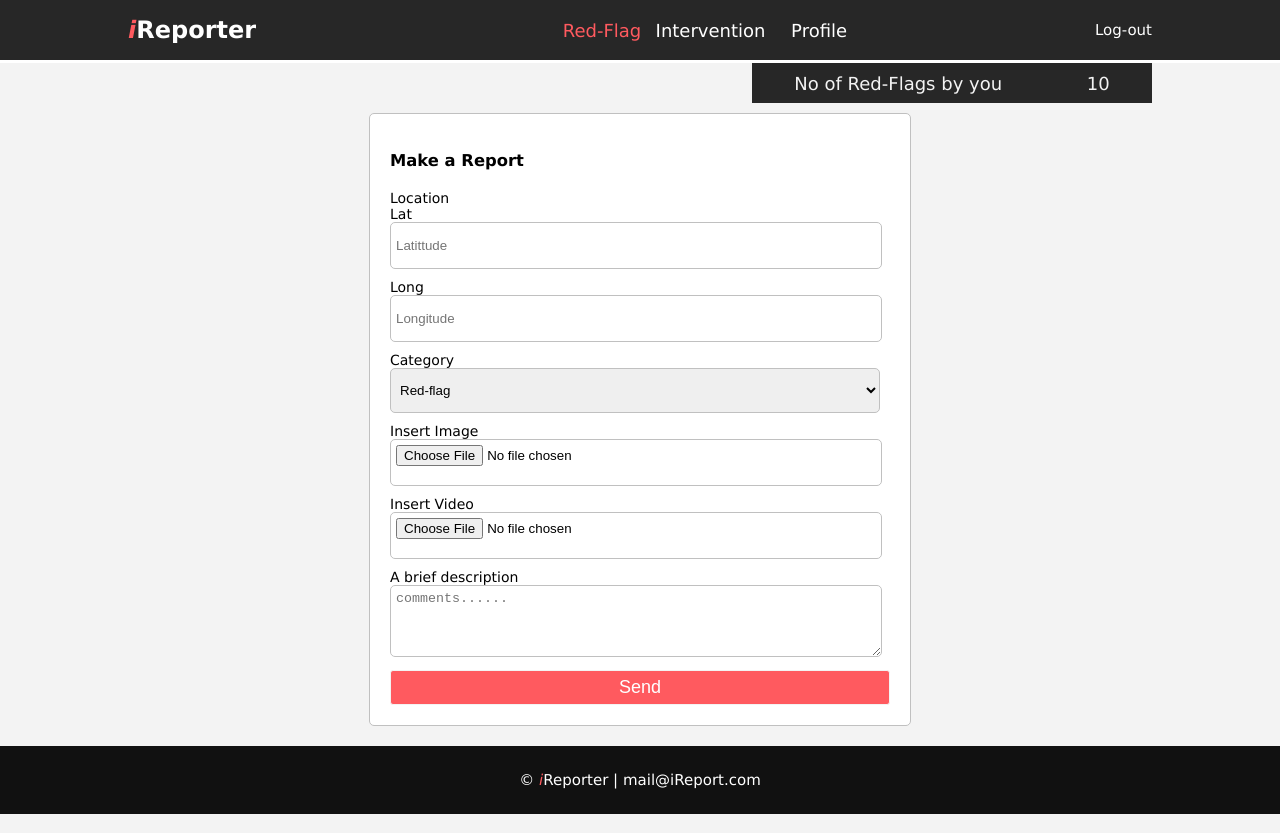
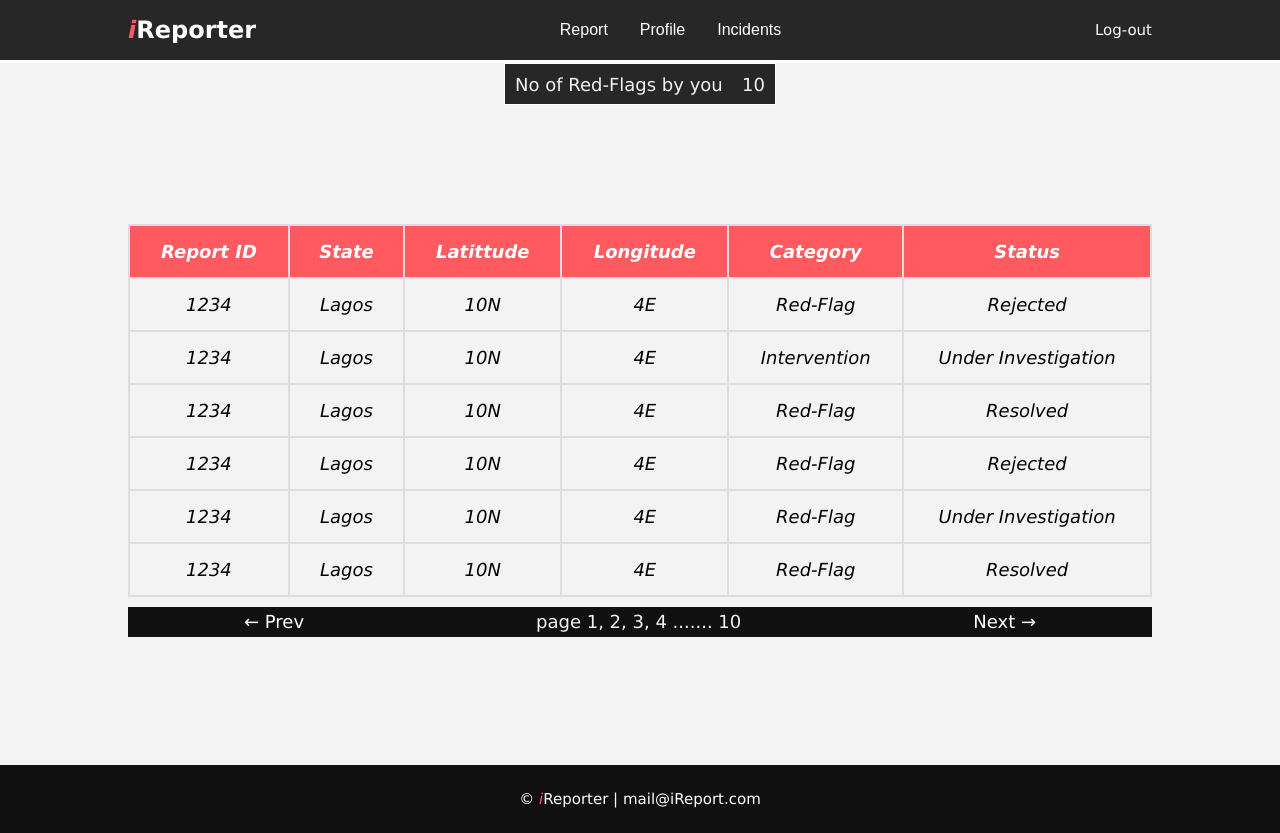
Before and after one commit to kennymorgan1/iReporter, a website: page ui/redFlag.html in a window 1280 px wide. Drawn offline with Linux system fonts and the light colour scheme.

Commit message:
Improve ui

```diff
--- a/package.json
+++ b/package.json
@@ -50,7 +50,8 @@
     "express-validator": "^5.3.0",
     "mocha": "^5.2.0",
     "nodemon": "^1.18.6",
-    "nyc": "^13.1.0"
+    "nyc": "^13.1.0",
+    "pg": "^7.7.1"
   },
   "nyc": {
     "all": true,
--- a/ui/css/styleadmin.css
+++ b/ui/css/styleadmin.css
@@ -114,6 +114,7 @@ th,td{
   display: flex;
   justify-content: center;
   margin: auto;
+  flex-direction: column;
 }
 .page {
   background: #111;
@@ -123,8 +124,6 @@ th,td{
   align-items: center;
   color: #f3f3f3;
   height: 30px;
-  margin: -15px;
-  margin-right: -70px;
 }
 .page a {
   color: #fff;
--- a/ui/css/stylehome.css
+++ b/ui/css/stylehome.css
@@ -45,27 +45,71 @@ header{
 }
 
 .header-nav{
-    display: flex;
-    flex-wrap: wrap;
+  overflow: hidden;
+  font-family: Arial;
 }
-.header-nav ul{
-    display: flex;
-    list-style: none;
-    width: 100%;
-    text-align: center;
-    order: 1;
-    flex-wrap: wrap;
+
+.header-nav a{
+  float: left;
+  font-size: 16px;
+  color: white;
+  text-align: center;
+  padding: 18px 16px;
+  text-decoration: none;
 }
-.header-nav li{
-    flex: 1;
+/* The dropdown container */
+.dropdown {
+  float: left;
+  overflow: hidden;
 }
-.header-nav ul li a{
-    color: #fff;
-    font-size: 18px;
-    margin-left: 20px;
-    width: 100%;
-    display: block;
+
+/* Dropdown button */
+.dropdown .dropbtn {
+  font-size: 16px;
+  border: none;
+  outline: none;
+  color: white;
+  padding: 18px 16px;
+  background-color: inherit;
+  font-family: inherit; /* Important for vertical align on mobile phones */
+  margin: 0; /* Important for vertical align on mobile phones */
 }
+
+/* Add a red background color to navbar links on hover */
+.navbar a:hover, .dropdown:hover .dropbtn {
+  color: #bd4747;
+}
+
+/* Dropdown content (hidden by default) */
+.dropdown-content {
+  display: none;
+  position: absolute;
+  background-color: #272727;
+  min-width: 160px;
+  box-shadow: 0px 8px 16px 0px rgba(0,0,0,0.2);
+  z-index: 1;
+}
+
+/* Links inside the dropdown */
+.dropdown-content a {
+  float: none;
+  color: #fff;
+  padding: 12px 16px;
+  text-decoration: none;
+  display: block;
+  text-align: left;
+}
+
+/* Add a grey background color to dropdown links on hover */
+.dropdown-content a:hover {
+  background-color: #ddd;
+}
+
+/* Show the dropdown menu on hover */
+.dropdown:hover .dropdown-content {
+  display: block;
+}
+
 .toggleNav {
     display: none;
   }
@@ -104,7 +148,7 @@ header{
     align-items:center;
 }
 
-.content h1{
+.content h1 {
     font-size: 30px;
     color: #fff;
     text-align: center;
--- a/ui/css/styleprofile.css
+++ b/ui/css/styleprofile.css
@@ -142,6 +142,7 @@ td a {
   display: flex;
   justify-content: center;
   margin: auto;
+  flex-direction: column;
 }
 .page {
   background: #111;
@@ -151,8 +152,6 @@ td a {
   align-items: center;
   color: #f3f3f3;
   height: 30px;
-  margin: -15px;
-  margin-right: -70px;
 }
 .page a {
   color: #fff;
--- a/ui/css/stylereport.css
+++ b/ui/css/stylereport.css
@@ -44,35 +44,6 @@ header{
   text-align: center;
 }
 
-.header-nav{
-  display: flex;
-  flex-wrap: wrap;
-}
-.header-nav ul{
-  display: flex;
-  list-style: none;
-  width: 100%;
-  text-align: center;
-  order: 1;
-  flex-wrap: wrap;
-}
-.header-nav li{
-  flex: 1;
-}
-.header-nav ul li a{
-  color: #fff;
-  font-size: 18px;
-  margin-left: 20px;
-  width: 100%;
-  display: block;
-}
-.toggleNav {
-  display: none;
-}
-
-.header-nav ul li a:hover, .header-nav ul li.active a, a:hover{
-  color: #FF5A5F;
-}
 .login{
   padding-left: 10px;
   font-size: 15px;
@@ -128,7 +99,7 @@ footer{
   min-width: 96%;
   min-height: 35px;
   max-width: 96%;
-  margin-bottom: 10px;
+  margin: 10px 0;
   border-radius: 5px;
   border: 1px solid silver;
   padding: 5px;
@@ -136,7 +107,7 @@ footer{
 .wrap select{
   width: 98%;
   height: 45px;
-  margin-bottom: 10px;
+  margin: 10px 0;
   border-radius: 5px;
   border: 1px solid silver;
   padding: 5px;
--- a/ui/redFlag.html
+++ b/ui/redFlag.html
@@ -5,6 +5,8 @@
     <meta name="viewport" content="width=device-width, initial-scale=1.0">
     <meta http-equiv="X-UA-Compatible" content="ie=edge">
     <link rel="stylesheet" href="css/stylereport.css">
+    <link rel="stylesheet" href="css/styleprofile.css">
+    <link rel="stylesheet" href="css/stylehome.css">
     <title>iReport</title>
 </head>
 <body>
@@ -15,12 +17,15 @@
                   <a href="home.html"><h1><span class="indent">i</span>Reporter</h1></a>
                 </div>
                 <nav class="header-nav">
-                    <a href="#" class="toggleNav" id="toggleNav">☰ Menu</a>
-                    <ul>
-                        <li class="active"><a href="redFlag.html">Red-Flag</a></li>
-                        <li><a href="intervention.html">Intervention</a></li>
-                        <li><a href="profile.html">Profile</a></li>
-                    </ul>
+                  <a href="report.html">Report</a>
+                  <a href="profile.html">Profile</a>
+                  <div class="dropdown">
+                    <button class="dropbtn">Incidents<i class="fa fa-caret-down"></i></button>
+                    <div class="dropdown-content">
+                      <a href="redFlag.html">Red Flags</a>
+                      <a href="intervention.html">Intervention</a>
+                    </div>
+                  </div>
                 </nav>
                 <div class="login">
                     <a href="index.html">Log-out</a>
@@ -34,39 +39,79 @@
                   <p>10</p>
                 </div>
             </section>
-            <section class="signup">
-                <div class="wrap">
-                <h3 class='center'>Make a Report</h3>
-                <form class="send">
-                    <div>
-                        <label>Location</label><br>
-                        <div class="Latt">
-                        <label>Lat</label><input type="text" placeholder="Latittude">
-                        <label>Long</label><input type="text" placeholder="Longitude">
-                        </div>
-                    </div>
-                    <div>
-                        <label>Category</label><br>
-                        <select name="category" id="category" >
-                        <option value="cat1" selected="selected">Red-flag</option>
-                        </select>
-                    </div>
-                    <div>
-                        <label>Insert Image</label>
-                        <input type="file" name="pic" accept="image/*">
-                    </div>
-                    <div>
-                        <label>Insert Video</label>
-                        <input type="file" name="pic" accept="video/*">
-                    </div>
-                    <div>
-                        <label>A brief description</label><br>
-                        <textarea placeholder="comments......" rows="4"></textarea>
-                    </div>
-                    <button class="btn-login" type="submit">Send</button>
-                </form>
-                </div>
-            </section>
+            <section class="table">
+              <div class="res-table">
+                  <table>
+                      <tbody>
+                          <tr>
+                              <th>Report ID</th>
+                              <th>State</th>
+                              <th>Latittude</th>
+                              <th>Longitude</th>
+                              <th>Category</th>
+                              <th>Status</th>
+                          </tr>
+                          <tr class='tr' data-href="edit.html">
+                              <td>1234</td>
+                              <td>Lagos</td>
+                              <td>10N</td>
+                              <td>4E</td>
+                              <td>Red-Flag</td>
+                              <td>Rejected</td>
+                          </tr>
+                          <tr class='tr1' data-href="edit.html">
+                              <td>1234</td>
+                              <td>Lagos</td>
+                              <td>10N</td>
+                              <td>4E</td>
+                              <td>Intervention</td>
+                              <td>Under Investigation</td>
+                          </tr>
+                          <tr class='tr2' data-href="edit.html">
+                              <td>1234</td>
+                              <td>Lagos</td>
+                              <td>10N</td>
+                              <td>4E</td>
+                              <td>Red-Flag</td>
+                              <td>Resolved</td>
+                          </tr>
+                          <tr class='tr3' data-href="edit.html">
+                              <td>1234</td>
+                              <td>Lagos</td>
+                              <td>10N</td>
+                              <td>4E</td>
+                              <td>Red-Flag</td>
+                              <td>Rejected</td>
+                          </tr>
+                          <tr class='tr4' data-href="edit.html">
+                              <td>1234</td>
+                              <td>Lagos</td>
+                              <td>10N</td>
+                              <td>4E</td>
+                              <td>Red-Flag</td>
+                              <td>Under Investigation</td>
+                          </tr>
+                          <tr class='tr5' data-href="edit.html">
+                              <td>1234</td>
+                              <td>Lagos</td>
+                              <td>10N</td>
+                              <td>4E</td>
+                              <td>Red-Flag</td>
+                              <td>Resolved</td>
+                          </tr>
+                      </tbody>
+                  </table>
+              </div>
+              <div class="page">
+                <p class="arrow">
+                    <a href="#"><span>← Prev</span></a>
+                </p>
+                <p> page 1, 2, 3, 4 ....... 10 </p>
+                <p class="arrow">
+                    <a href="#"><span>Next →</span></a>
+                </p>
+            </div>
+          </section>
         </main>
         <footer>
             <p>&copy; <span class="indent">i</span>Reporter | mail@iReport.com</p>
```
Also changed, not shown: server/controllers/redFlagsControllers.js (+13 -13 lines), ui/admin.html (+6 -7 lines), ui/home.html (+10 -7 lines), ui/intervention.html (+87 -42 lines), ui/profile.html (+13 -13 lines), ui/report.html (added, +73 -0 lines), 2 other files.
